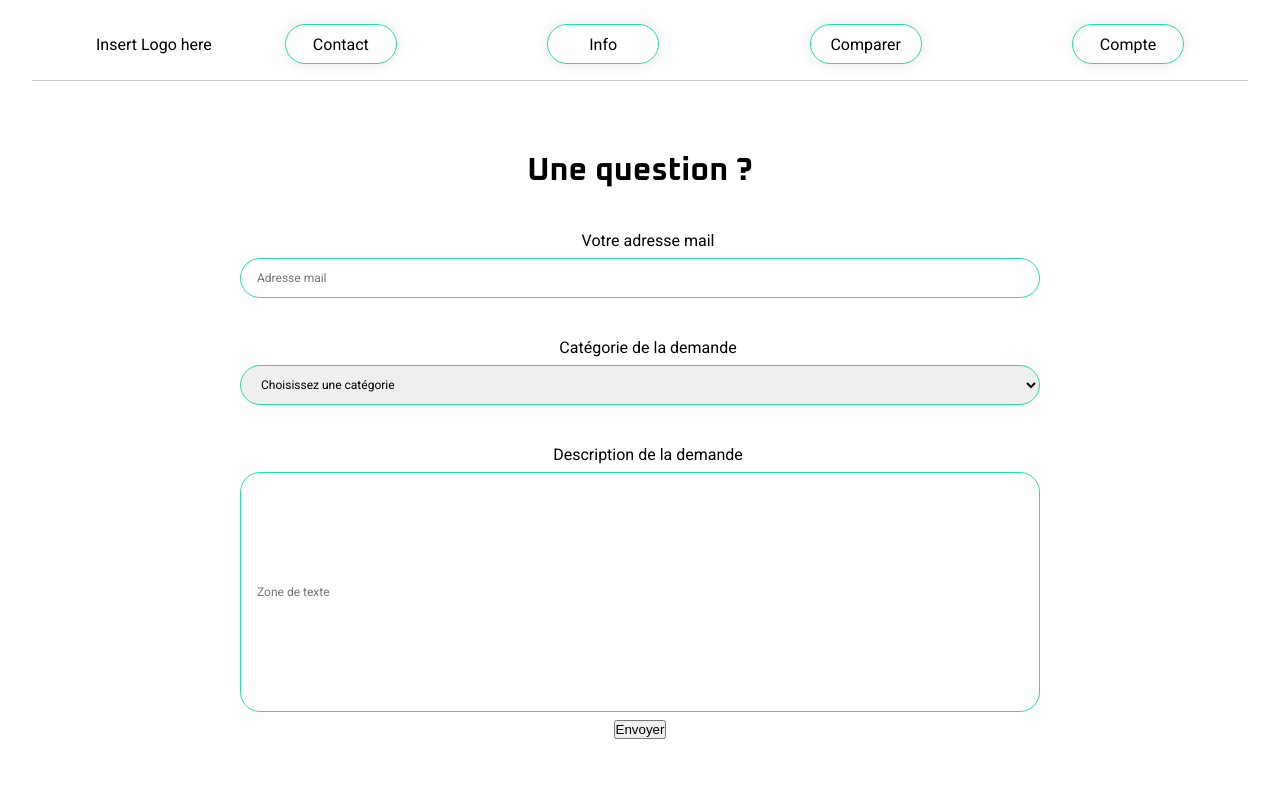
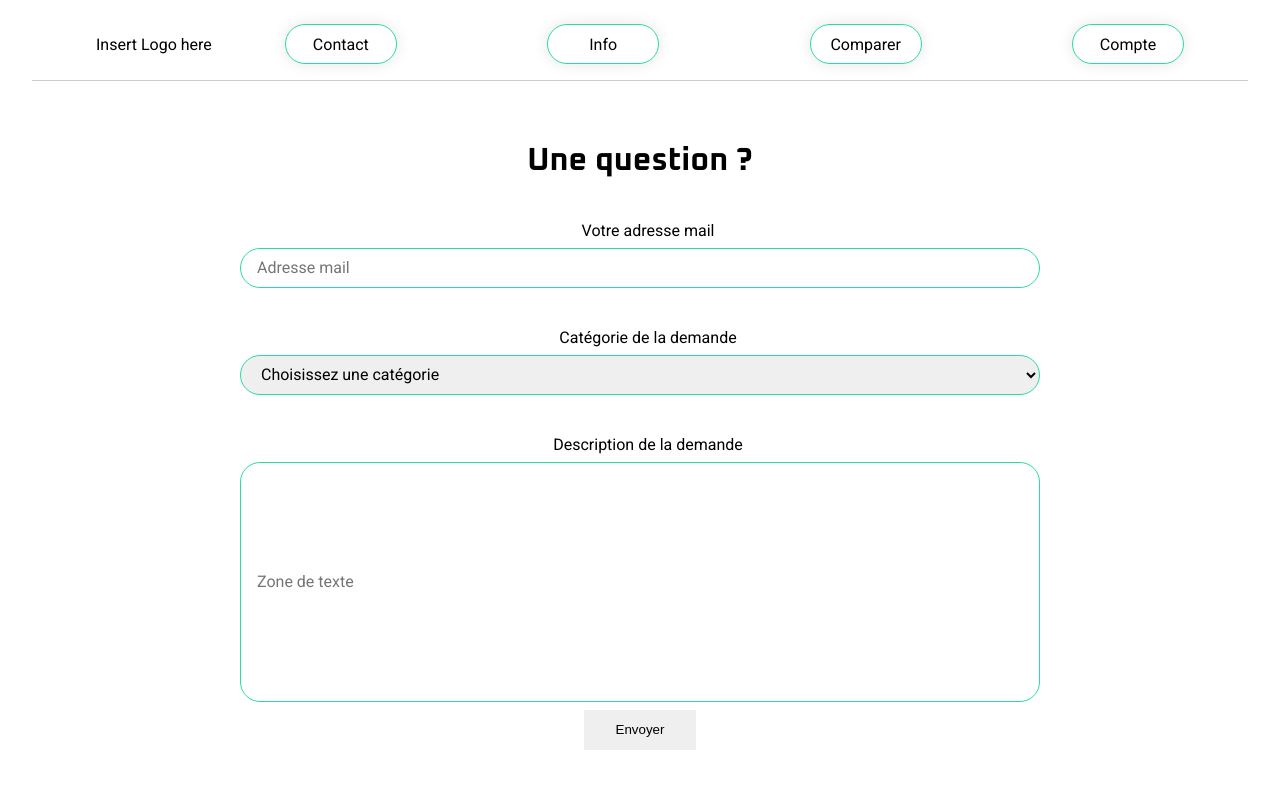
Before and after one commit to paulcnl/Drive-Insight, a React (Vite) app in the folder client/: page /contact in a window 1280 px wide. Shown: the top 788 px of the page. Built offline with nearby package versions, Linux system fonts and the light colour scheme; a web font is replaced by a local one.

Commit message:
contact css

```diff
--- a/client/src/pages/Contact/Contact.css
+++ b/client/src/pages/Contact/Contact.css
@@ -60,6 +60,11 @@
   .contact select {
     height: 2.5rem;
     width: 50rem;
+    font-size: 1rem;
+  }
+
+  .contact input {
+    font-size: 1rem;
   }
 
   .contact-mail {
@@ -72,4 +77,23 @@
     width: 50rem;
     align-items: center;
   }
+
+  .button-contact {
+    margin-left: 1rem;
+    width: 7rem;
+    height: 2.5rem;
+    border: none;
+    background-color: var(--primary-color);
+    border-radius: 25px;
+    color: white;
+    box-shadow: var(--box-shadow);
+    transition: .4s;
+    cursor: pointer;
+  }
+
+  .button-contact:hover {
+    background-color: white;
+    border: 1px solid var(--primary-color);
+    color: #000000;
+  }
 }
--- a/client/src/pages/Contact/Contact.tsx
+++ b/client/src/pages/Contact/Contact.tsx
@@ -29,7 +29,7 @@ function Contact() {
           placeholder="Zone de texte"
           className="contact-zone-text"
         />
-        <button type="button" className="button-compte">
+        <button type="button" className="button-contact">
           Envoyer
         </button>
       </div>
```
